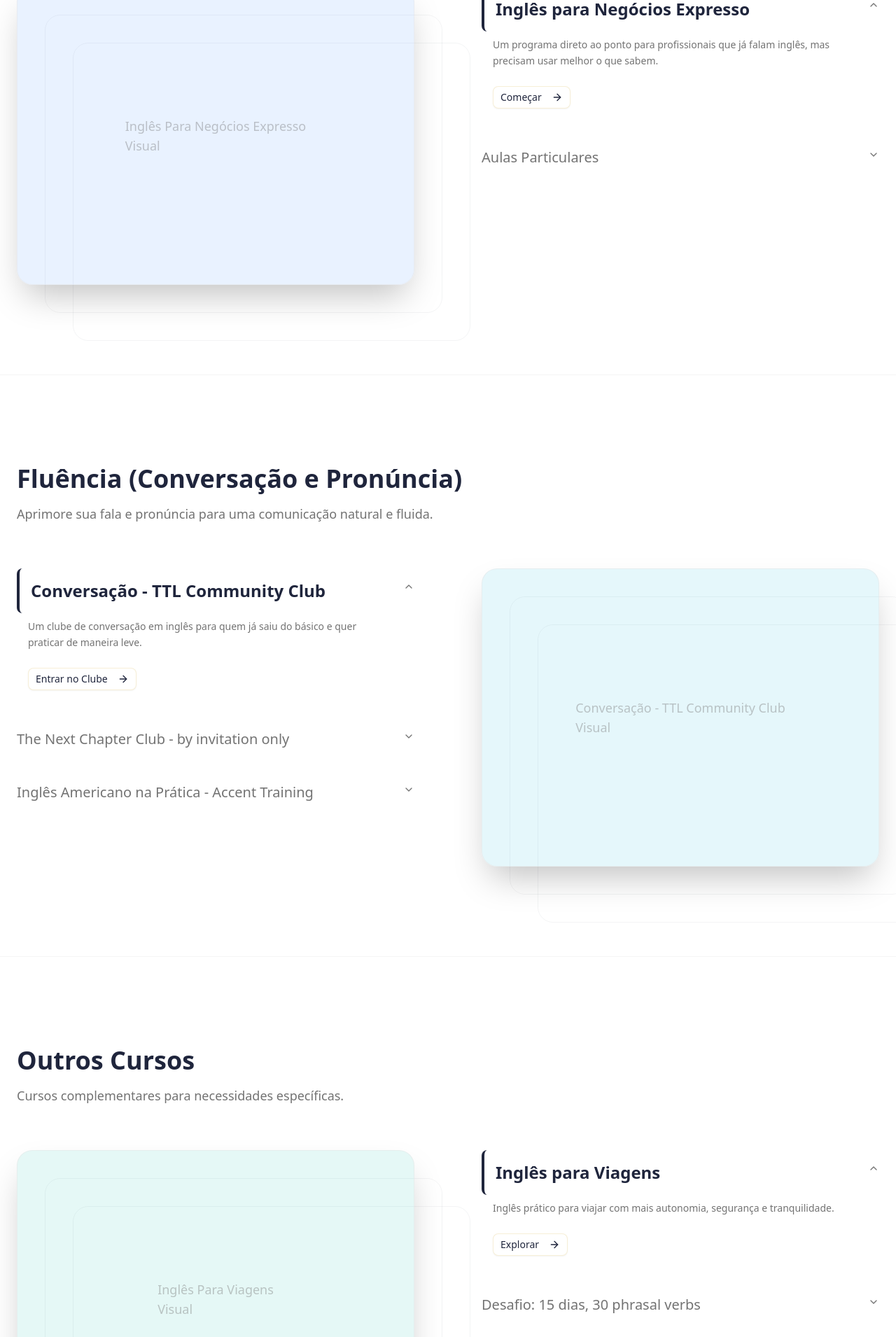
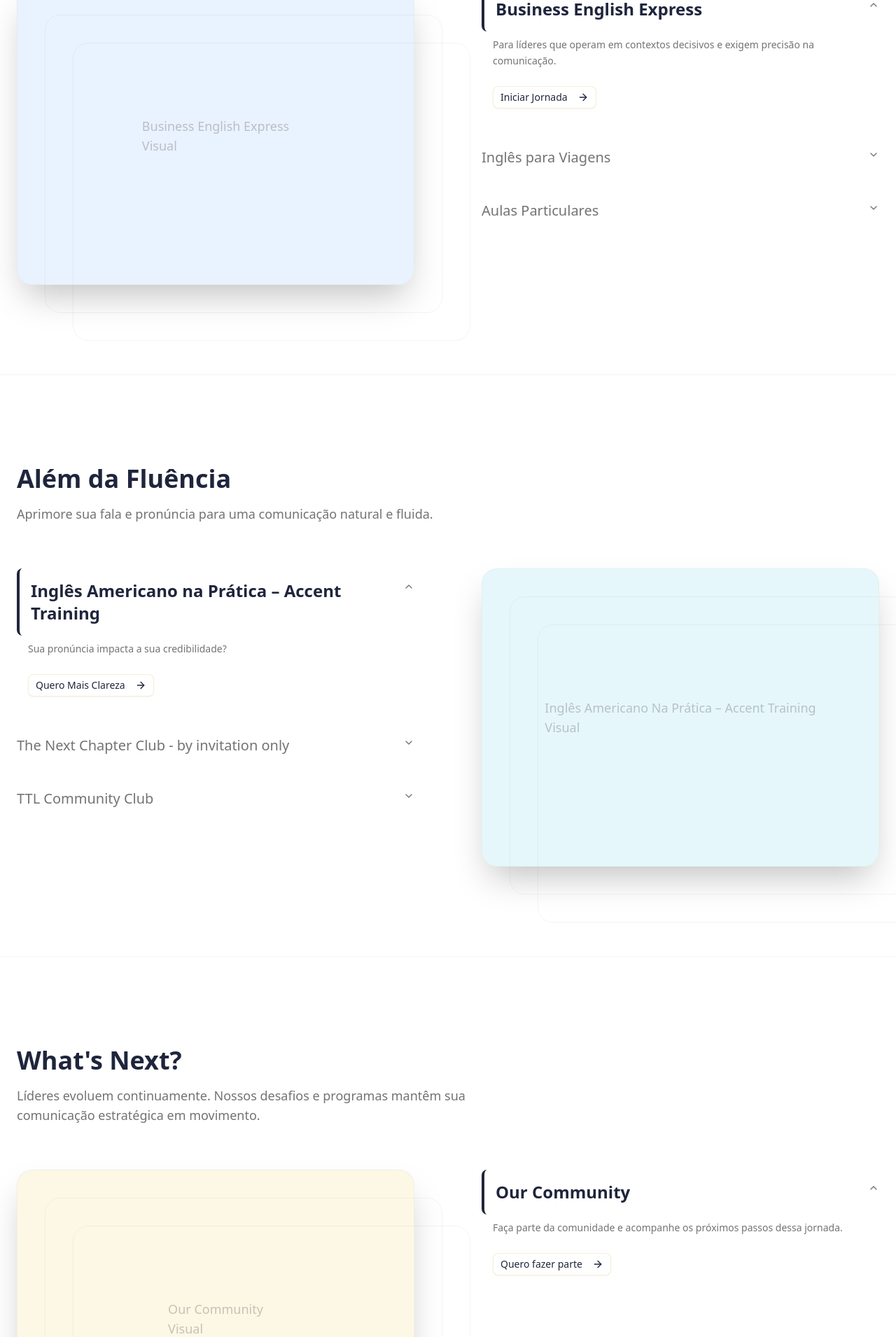
Before and after one commit to ourconnectedteam/thais-site, a Next.js app: page /services in a window 1280 px wide. Shown: the part 1670-3580 px from the top of the page at 70% size. Built offline with nearby package versions, Linux system fonts and the light colour scheme.

Commit message:
Update services page: rename sections, add paragraph breaks, align card buttons

```diff
--- a/src/app/services/page.tsx
+++ b/src/app/services/page.tsx
@@ -66,52 +66,60 @@ const serviceCategories: ServiceCategory[] = [
     {
         id: "business-english",
         title: "Business English",
-        description: "Domine a linguagem dos negócios para se comunicar com autoridade.",
+        description: "Transforme fluência em influência no ambiente corporativo.",
         items: [
             {
                 id: "business-english",
-                title: "Inglês para Negócios Expresso",
-                description: "Um programa direto ao ponto para profissionais que já falam inglês, mas precisam usar melhor o que sabem.",
-                ctaLabel: "Começar",
+                title: "Business English Express",
+                description: "Para líderes que operam em contextos decisivos e exigem precisão na comunicação.",
+                ctaLabel: "Iniciar Jornada",
                 href: "/contact?service=business-english",
                 imageColor: "bg-blue-500/10",
             },
             {
+                id: "travel-english",
+                title: "Inglês para Viagens",
+                description: "Se sua agenda é global, sua comunicação precisa acompanhar.",
+                ctaLabel: "Iniciar Jornada",
+                href: "/contact?service=travel-english",
+                imageColor: "bg-orange-500/10",
+            },
+            {
                 id: "private-classes",
                 title: "Aulas Particulares",
-                description: "Sessões 1:1 personalizadas focadas em seus objetivos específicos. A maneira mais rápida de alcançar a fluência e resolver lacunas pessoais.",
-                ctaLabel: "Agendar",
+                description: "Comunicação ajustada ao seu nível de responsabilidade.",
+                ctaLabel: "Iniciar Jornada",
                 href: "/contact?service=private-classes",
-                imageColor: "bg-orange-500/10",
+                imageColor: "bg-amber-500/10",
             },
         ],
     },
     {
         id: "fluency",
-        title: "Fluência (Conversação e Pronúncia)",
+        title: "Além da Fluência",
         description: "Aprimore sua fala e pronúncia para uma comunicação natural e fluida.",
         items: [
             {
                 id: "ttl-club",
-                title: "Conversação - TTL Community Club",
-                description: "Um clube de conversação em inglês para quem já saiu do básico e quer praticar de maneira leve.",
-                ctaLabel: "Entrar no Clube",
+                title: "Inglês Americano na Prática – Accent Training",
+                description: "Sua pronúncia impacta a sua credibilidade?",
+                ctaLabel: "Quero Mais Clareza",
                 href: "/contact?service=ttl-club",
                 imageColor: "bg-cyan-500/10",
             },
             {
                 id: "next-chapter",
                 title: "The Next Chapter Club - by invitation only",
-                description: "Um clube de conversas em inglês para quem valoriza profundidade, repertório e trocas de alto nível.",
+                description: "Aqui, fluência é ponto de partida. Maturidade e visão são o diferencial.",
                 ctaLabel: "Entrar na Discussão",
                 href: "/contact?service=next-chapter",
                 imageColor: "bg-sky-500/10",
             },
             {
                 id: "accent-training",
-                title: "Inglês Americano na Prática - Accent Training",
-                description: "Treinamento de pronúncia para profissionais que querem soar mais naturais em inglês americano.",
-                ctaLabel: "Saiba Mais",
+                title: "TTL Community Club",
+                description: "Prática estruturada de conversação em grupo.",
+                ctaLabel: "Iniciar Jornada",
                 href: "/contact?service=accent-training",
                 imageColor: "bg-indigo-500/10",
             },
@@ -119,22 +127,14 @@ const serviceCategories: ServiceCategory[] = [
     },
     {
         id: "other-courses",
-        title: "Outros Cursos",
-        description: "Cursos complementares para necessidades específicas.",
+        title: "What's Next?",
+        description: "Líderes evoluem continuamente. Nossos desafios e programas mantêm sua comunicação estratégica em movimento.",
         items: [
             {
-                id: "travel-english",
-                title: "Inglês para Viagens",
-                description: "Inglês prático para viajar com mais autonomia, segurança e tranquilidade.",
-                ctaLabel: "Explorar",
-                href: "/contact?service=travel-english",
-                imageColor: "bg-teal-500/10",
-            },
-            {
                 id: "challenge-15-days",
-                title: "Desafio: 15 dias, 30 phrasal verbs",
-                description: "Um desafio intensivo para expandir seu vocabulário com os phrasal verbs mais utilizados.",
-                ctaLabel: "Aceitar Desafio",
+                title: "Our Community",
+                description: "Faça parte da comunidade e acompanhe os próximos passos dessa jornada.",
+                ctaLabel: "Quero fazer parte",
                 href: "/contact?service=challenge-15-days",
                 imageColor: "bg-yellow-500/10",
             },
--- a/src/components/ServiceCard.tsx
+++ b/src/components/ServiceCard.tsx
@@ -4,21 +4,21 @@ import { ArrowRight } from "lucide-react";
 
 interface ServiceCardProps {
     title: string;
-    description: string;
+    description: React.ReactNode;
     icon: React.ReactNode;
 }
 
 export default function ServiceCard({ title, description, icon }: ServiceCardProps) {
     return (
-        <Card className="group relative overflow-hidden bg-card border-border/50 hover:border-primary/50 shadow-sm hover:shadow-lg transition-all duration-500">
+        <Card className="group relative overflow-hidden bg-card border-border/50 hover:border-primary/50 shadow-sm hover:shadow-lg transition-all duration-500 flex flex-col h-full">
             <CardHeader>
                 <div className="mb-4 inline-block rounded-lg bg-[#C6A84A]/10 p-3 text-[#C6A84A] dark:bg-[#C6A84A]/20 dark:text-[#C6A84A]">
                     {icon}
                 </div>
                 <CardTitle className="text-xl font-bold">{title}</CardTitle>
             </CardHeader>
-            <CardContent>
-                <p className="text-muted-foreground mb-6">{description}</p>
+            <CardContent className="flex flex-col flex-1">
+                <div className="text-muted-foreground mb-6 flex-1">{description}</div>
                 <Link href="/services" className="inline-flex items-center text-sm font-medium text-primary hover:underline underline-offset-4">
                     Saiba mais <ArrowRight className="ml-1 h-4 w-4 transition-transform group-hover:translate-x-1" />
                 </Link>
--- a/src/components/ServicesSection.tsx
+++ b/src/components/ServicesSection.tsx
@@ -5,22 +5,42 @@ export default function ServicesSection() {
     const services = [
         {
             title: "Transição de Carreira",
-            description: "Para líderes em movimento. Entrevista marcada ou não, preparação é antecipação estratégica. O inglês deve impulsionar sua próxima decisão, nunca limitar seu avanço.",
+            description: (
+                <>
+                    <p>Para líderes em movimento. Entrevista marcada ou não, preparação é antecipação estratégica.</p>
+                    <p className="mt-3">O inglês deve impulsionar sua próxima decisão, nunca limitar seu avanço.</p>
+                </>
+            ),
             icon: <Briefcase className="h-6 w-6" />,
         },
         {
             title: "Business English",
-            description: "Você opera em ambientes globais e não tem tempo a perder. Sua comunicação precisa refletir segurança, autoridade e clareza. Performance consistente não é opcional.",
+            description: (
+                <>
+                    <p>Você opera em ambientes globais e não tem tempo a perder. Sua comunicação precisa refletir segurança, autoridade e clareza.</p>
+                    <p className="mt-3">Performance consistente não é opcional.</p>
+                </>
+            ),
             icon: <Globe className="h-6 w-6" />,
         },
         {
             title: "Além da Fluência",
-            description: "Fluência é precisão sob pressão. Seja para ampliar repertório, desenvolver clareza no discurso ou refinar a pronúncia, a sua jornada começa aqui.",
+            description: (
+                <>
+                    <p>Fluência é precisão sob pressão.</p>
+                    <p className="mt-3">Seja para ampliar repertório, desenvolver clareza no discurso ou refinar a pronúncia, a sua jornada começa aqui.</p>
+                </>
+            ),
             icon: <Mic className="h-6 w-6" />,
         },
         {
             title: "What's Next?",
-            description: "Você quer ir mais longe. Desafios direcionados e programas estratégicos mantêm seu inglês vivo, relevante e alinhado à sua ambição profissional.",
+            description: (
+                <>
+                    <p>Você quer ir mais longe.</p>
+                    <p className="mt-3">Desafios direcionados e programas estratégicos mantêm seu inglês vivo, relevante e alinhado à sua ambição profissional.</p>
+                </>
+            ),
             icon: <Rocket className="h-6 w-6" />,
         },
     ];
```
